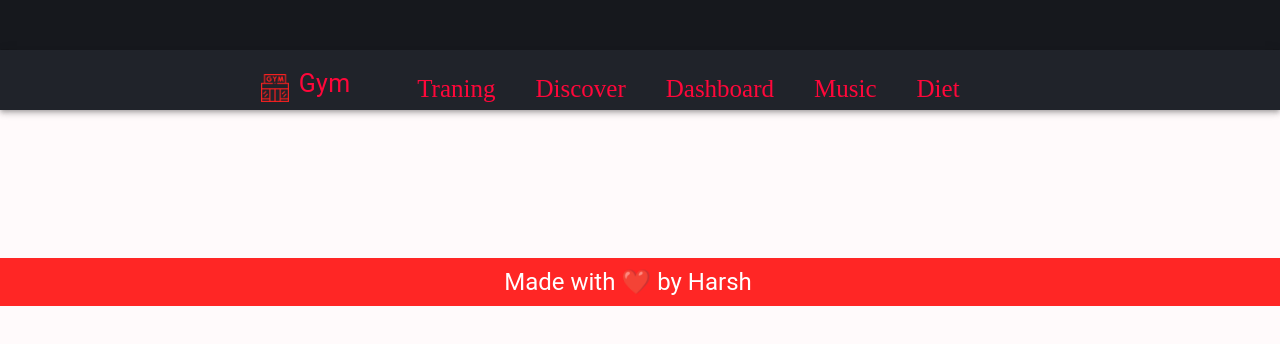
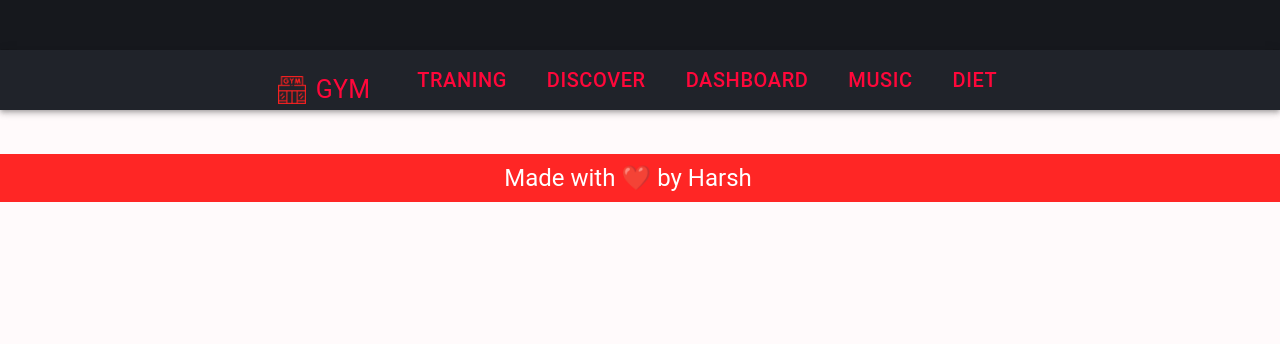
Before and after one commit to Harsh517-tech415/FitFinder.github.io, a React (Create React App) app: page /gym in a window 1280 px wide. Shown: the top 344 px of the page. Built offline with nearby package versions, Linux system fonts and the light colour scheme.

Commit message:
gymExercise

```diff
--- a/src/App.css
+++ b/src/App.css
@@ -6,6 +6,7 @@ body {
 .playButton:hover{
 color:green
 }
+
 .DiscoverScrollbar::-webkit-scrollbar
 {
   background-color: transparent;
--- a/src/App.js
+++ b/src/App.js
@@ -21,7 +21,7 @@ import Training from "./Pages/Gym/Training";
 import Dashboard from "./Pages/Gym/Dashboard";
 import Discover from "./Pages/Gym/Discover";
 import WorkoutRoutine from "./components/WorkoutRoutine";
-
+import GymExercise from "./Pages/Gym/GymExercise";
 export const Update = createContext();
 function App() {
   const [Color, setColor] = useState("#FF2625");
@@ -33,7 +33,7 @@ function App() {
   const [nav, setNav] = useState("./signup");
   const [verify, setVerify] = useState("Sign");
   const [displayAppBar, setDisplayAppBar] = useState("ok");
-
+const[pathIndex,setPathIndex]=useState(0)
   const getColor = (item1, item2, item3, item4, item5, item6) => {
     setColor(item1);
     seTextColor(item2);
@@ -76,26 +76,26 @@ function App() {
             <Route path="/yoga" element={<Yoga />} />
             <Route path="/homeworkout" element={<HomeWorkout />} />
             <Route path="/gym" element={<Gym/>} >
+              <Route path="gymexercise" element={<GymExercise pathIndex={pathIndex}/>}/>
             <Route path="traninggym" element={<Training />}/>
             <Route path="discovergym" element={<Discover />}/>
-            <Route path="fullbody" element={<WorkoutRoutine />} />
-            <Route path="lowerbody" element={<WorkoutRoutine />} />
-            <Route path="absb" element={<WorkoutRoutine />} />
-            <Route path="absi" element={<WorkoutRoutine />} />
-            <Route path="absa" element={<WorkoutRoutine />} />
-            <Route path="chestb" element={<WorkoutRoutine />} />
-            <Route path="chesti" element={<WorkoutRoutine />} />
-            <Route path="chesta" element={<WorkoutRoutine />} />
-            <Route path="armb" element={<WorkoutRoutine />} />
-            <Route path="armi" element={<WorkoutRoutine />} />
-            <Route path="arma" element={<WorkoutRoutine />} />
-            <Route path="legb" element={<WorkoutRoutine />} />
-            <Route path="legi" element={<WorkoutRoutine />} />
-            <Route path="lega" element={<WorkoutRoutine />} />
-            <Route path="s&bb" element={<WorkoutRoutine />} />
-            <Route path="s&bi" element={<WorkoutRoutine />} />
-            <Route path="s&ba" element={<WorkoutRoutine />} />
-
+            <Route path="fullbody" element={<WorkoutRoutine pathIndex={pathIndex} setPathIndex={setPathIndex}/>} />
+            <Route path="lowerbody" element={<WorkoutRoutine pathIndex={pathIndex} setPathIndex={setPathIndex}/>} />
+            <Route path="absb" element={<WorkoutRoutine pathIndex={pathIndex} setPathIndex={setPathIndex}/>} />
+            <Route path="absi" element={<WorkoutRoutine pathIndex={pathIndex} setPathIndex={setPathIndex}/>} />
+            <Route path="absa" element={<WorkoutRoutine pathIndex={pathIndex} setPathIndex={setPathIndex}/>} />
+            <Route path="chestb" element={<WorkoutRoutine pathIndex={pathIndex} setPathIndex={setPathIndex}/>} />
+            <Route path="chesti" element={<WorkoutRoutine pathIndex={pathIndex} setPathIndex={setPathIndex}/>} />
+            <Route path="chesta" element={<WorkoutRoutine pathIndex={pathIndex} setPathIndex={setPathIndex}/>} />
+            <Route path="armb" element={<WorkoutRoutine pathIndex={pathIndex} setPathIndex={setPathIndex}/>} />
+            <Route path="armi" element={<WorkoutRoutine pathIndex={pathIndex} setPathIndex={setPathIndex}/>} />
+            <Route path="arma" element={<WorkoutRoutine pathIndex={pathIndex} setPathIndex={setPathIndex}/>} />
+            <Route path="legb" element={<WorkoutRoutine pathIndex={pathIndex} setPathIndex={setPathIndex}/>} />
+            <Route path="legi" element={<WorkoutRoutine pathIndex={pathIndex} setPathIndex={setPathIndex}/>} />
+            <Route path="lega" element={<WorkoutRoutine pathIndex={pathIndex} setPathIndex={setPathIndex}/>} />
+            <Route path="s&bb" element={<WorkoutRoutine pathIndex={pathIndex} setPathIndex={setPathIndex}/>} />
+            <Route path="s&bi" element={<WorkoutRoutine pathIndex={pathIndex} setPathIndex={setPathIndex}/>} />
+            <Route path="s&ba" element={<WorkoutRoutine pathIndex={pathIndex} setPathIndex={setPathIndex}/>} />
             <Route path="dashboardgym" element={<Dashboard />}/>
 
           </Route>
--- a/src/Pages/Gym.js
+++ b/src/Pages/Gym.js
@@ -1,11 +1,12 @@
-import { Stack, Link, Typography } from "@mui/material";
+import { Stack, Button, Typography } from "@mui/material";
 import { AppBar } from "@mui/material";
 import React, { useContext, useEffect } from "react";
-import { useLocation,Outlet } from "react-router-dom";
+import { useLocation,Outlet, useNavigate } from "react-router-dom";
 import { Update } from "../App";
 import gym from "../assets/icons/gym.png";
 
 const Gym = () => {
+  const navigate=useNavigate();
   const { setDisplayAppBar } = useContext(Update);
   const location = useLocation();
   useEffect(() => {
@@ -36,12 +37,12 @@ const Gym = () => {
             padding: "0px 20px 0px 20px",
           }}
         >
-          <Link
-          href="/gym"
+          <Button
+          onClick={()=>{navigate("/gym")}}
             sx={{
-              width: "calc(100% / 6)",
+              width: "calc(100%/6)",
               margin: { sm: "10px 10px 0px 0px", lg: "15px 10px 0px 0px" },
-              textDecoration: "none",
+              // textDecoration: "none",
             }}
           >
             <img src={gym} style={{ width: "28px", height: "28px" }} />
@@ -55,62 +56,58 @@ const Gym = () => {
             >
               Gym
             </Typography>
-          </Link>
-          <Link
-          href="/gym/traninggym"
+          </Button>
+          <Button
+
+          onClick={()=>{navigate('/gym/traninggym')}}
             sx={{
-              textDecoration: "none",
-              fontSize: { sm: "20px", lg: "25px" },
+              fontSize: { sm: "17px", lg: "20px" },
               height: { sm: "50px", lg: "60px" },
               padding: { sm: "10px 10px", lg: "20px 20px", color: "#FF073A" },
             }}
           >
             Traning
-          </Link>
-          <Link
-            href="/gym/discovergym"
+          </Button>
+          <Button
+            onClick={()=>{navigate("/gym/discovergym")}}
             sx={{
-              textDecoration: "none",
-              fontSize: { sm: "20px", lg: "25px" },
+              fontSize: { sm: "17px", lg: "20px" },
               height: { sm: "50px", lg: "60px" },
               padding: { sm: "10px 10px", lg: "20px 20px", color: "#FF073A" },
             }}
           >
             Discover
-          </Link>
-          <Link
-            href="/gym/dashboardgym"
+          </Button>
+          <Button
+            onClick={()=>{navigate("/gym/dashboardgym")}}
             sx={{
-              textDecoration: "none",
-              fontSize: { sm: "20px", lg: "25px" },
+              fontSize: { sm: "17px", lg: "20px" },
               height: { sm: "50px", lg: "60px" },
               padding: { sm: "10px 10px", lg: "20px 20px", color: "#FF073A" },
             }}
           >
             Dashboard
-          </Link>
-          <Link
-            href="/music"
+          </Button>
+          <Button
+            onClick={()=>{navigate("/music")}}
             sx={{
-              textDecoration: "none",
-              fontSize: { sm: "20px", lg: "25px" },
+              fontSize: { sm: "17px", lg: "20px" },
               height: { sm: "50px", lg: "60px" },
               padding: { sm: "10px 10px", lg: "20px 20px", color: "#FF073A" },
             }}
           >
             Music
-          </Link>
-          <Link
-            href="/dietgym"
+          </Button>
+          <Button
+            onClick={()=>{navigate("/dietgym")}}
             sx={{
-              textDecoration: "none",
-              fontSize: { sm: "20px", lg: "25px" },
+              fontSize: { sm: "17px", lg: "20px" },
               height: { sm: "50px", lg: "60px" },
               padding: { sm: "10px 10px", lg: "20px 20px", color: "#FF073A" },
             }}
           >
             Diet
-          </Link>
+          </Button>
         </Stack>
       </AppBar>
       <Outlet/>
--- /dev/null
+++ b/src/Pages/Gym/GymExercise.js
@@ -0,0 +1,47 @@
+import { Box, Typography,Button } from '@mui/material'
+import Card from '@mui/material/Card';
+import CardContent from '@mui/material/CardContent';
+import CardMedia from '@mui/material/CardMedia';
+import React, { useContext, useEffect, useState } from 'react'
+import { useLocation } from 'react-router-dom'
+import {Update} from '../../App'
+import { exercisebeginner } from './GymInfo'
+import SkipPreviousRoundedIcon from '@mui/icons-material/SkipPreviousRounded';
+import SkipNextRoundedIcon from '@mui/icons-material/SkipNextRounded';
+const GymExercise = ({pathIndex}) => {
+    const exerciseDetail=exercisebeginner[pathIndex];
+    const {setDisplayAppBar}=useContext(Update)
+    const [option,setOption]=useState(0)
+    const [index,setIndex]=useState(0)
+    const [display,setDisplay]=useState("")
+    const [disable,setDisable]=useState(true)
+    const location=useLocation()
+  useEffect(()=>{
+    if(location.pathname==="/gym/gymexercise")
+    {setDisplayAppBar("none")}
+    // console.log(exerciseDetail[index].name)
+  },[])
+  useEffect(()=>{exerciseDetail[index].side===0?setDisplay("none"):setDisplay("block"); index===0?setDisable(true):setDisplay(false)},[index])
+    return (
+    <>
+    {option===0?
+    <Box sx={{backgroundColor:"white",m:{sm:"2px 0% 0px 6.5%",lg:"5px 20% 0% 15%"},width:{sm:"650px",lg:"900px"},height:{sm:"770px",lg:"750px"},boxShadow:"0px 0px 50px 2px grey"}}>
+        <CardMedia
+        sx={{display:"inline",m:{sm:"2% 25% 0% 25%",lg:"1.5% 20% 0% 22%"},width:{sm:"300px",lg:"500px"},height:{sm:"360px",lg:"450px"}}}
+        component="img"
+         src={exerciseDetail[index].gifUrl}/>
+         <CardContent>
+            <Typography sx={{m:{sm:"10px 0px 0px 0px",lg:"10px 0px 0px 0px"},textAlign:"center",fontSize:"24px",fontWeight:"800"}}>{exerciseDetail[index].name}</Typography>
+            <Typography sx={{display:{display},color:"grey",m:{sm:"5% 0% 0% 43.2%",lg:"2% 0% 0% 45%"}}}>Each Side x{exerciseDetail[index].side}</Typography>
+            <Typography sx={{fontWeight:"600",fontSize:"34px",m:{sm:"5% 0% 0% 46%",lg:"2% 0% 0% 47%"}}}>{exerciseDetail[index].reps}</Typography>
+            <Button variant="contained" color="error" sx={{width:"200px",height:"50px",borderRadius:"30px",m:{sm:"3% 36%",lg:"3% 39.5%"}}}>Done</Button>
+            <Button color="error"  disabled={disable} sx={{fontSize:"18px",m:{sm:"0% 10% 0% 30%"}}}><SkipPreviousRoundedIcon fontSize="large"/>Previous</Button>
+            <Button color="error" sx={{fontSize:"18px"}}>Skip<SkipNextRoundedIcon fontSize="large"/></Button>
+         </CardContent>
+    </Box>
+    :<Box></Box>}
+    </>
+  )
+}
+
+export default GymExercise
--- a/src/Pages/Gym/GymInfo.js
+++ b/src/Pages/Gym/GymInfo.js
@@ -58,20 +58,20 @@ export default GymInfo
 export const exercisebeginner=[
 [],[],
 [
-{bodyPart: 'Cardio', equipment: 'Body Weight', gifUrl: 'http://d205bpvrqc9yn1.cloudfront.net/1160.gif', id: '1160',ml:"10%", reps:"x12",name: 'Burpee',target:"cardiovascular system"},
-{bodyPart: 'Waist', equipment: 'Cable', gifUrl: 'http://d205bpvrqc9yn1.cloudfront.net/0175.gif', id: '0175',ml:"10%", reps:"x12",name: 'Cable Kneeling Crunch',target:"abs"},
-{bodyPart: 'Waist', equipment: 'Cable', gifUrl: 'http://d205bpvrqc9yn1.cloudfront.net/0862.gif', id: '0862',ml:"10%", reps:"x12",name: 'Cable Twist (up-down)', target:"abs"},
-{bodyPart: 'Waist',  equipment: 'Body Weight', gifUrl: 'http://d205bpvrqc9yn1.cloudfront.net/0472.gif', id: '0472',ml:"10%", reps:"x12",name: 'Hanging Leg Raise',target:"abs"},
-{bodyPart: 'Waist', equipment: 'wheel roller', gifUrl: 'http://d205bpvrqc9yn1.cloudfront.net/0857.gif', id: '0857',ml:"10%",reps:"x14", name: 'Wheel Rollerout',target:"abs"},
-{bodyPart: 'Waist', equipment: 'Body Weight', gifUrl: 'http://d205bpvrqc9yn1.cloudfront.net/0006.gif', id: '0006',ml:"10%", reps:"x14",name: 'Alternate Heel Touchers',target:"abs"},
-{bodyPart: 'Waist', equipment: 'Body Weight', gifUrl: 'http://d205bpvrqc9yn1.cloudfront.net/3544.gif', id: '3544',ml:"10%",reps:"x12", name: 'Bodyweight Incline Side Plank',target:"abs"},
-{bodyPart: 'Waist',  equipment: 'Body Weight', gifUrl: 'http://d205bpvrqc9yn1.cloudfront.net/0472.gif', id: '0472',ml:"10%", reps:"x12",name: 'Hanging Leg Raise',target:"abs"},
-{bodyPart: 'Waist',  equipment: 'Body Weight', gifUrl: 'http://d205bpvrqc9yn1.cloudfront.net/3665.gif', id: '3665',ml:"10%",reps:"00:20" ,name: 'Power Point Plank',target:"abs"},
-{bodyPart: 'Waist', equipment: 'Cable', gifUrl: 'http://d205bpvrqc9yn1.cloudfront.net/0175.gif', id: '0175',ml:"10%", reps:"x12",name: 'Cable Kneeling Crunch',target:"abs"},
-{bodyPart: 'Waist', equipment: 'Cable', gifUrl: 'http://d205bpvrqc9yn1.cloudfront.net/0223.gif', id: '0223',ml:"10%",reps:"x12", name: 'Cable Side Crunch',target:"abs"},
-{bodyPart: 'Waist', equipment: 'Barbell', gifUrl: 'http://d205bpvrqc9yn1.cloudfront.net/0103.gif', id: '0103',ml:"10%", reps:"x12",name: 'Barbell Standing Ab Rollerout',target:"abs"},
-{bodyPart: 'Waist', equipment: 'Barbell', gifUrl: 'http://d205bpvrqc9yn1.cloudfront.net/0112.gif', id: '0112',ml:"10%",reps:"x12", name: 'Barbell Standing Twist',target:"abs"},
-{bodyPart: 'Waist', equipment: 'Wheel Roller', gifUrl: 'http://d205bpvrqc9yn1.cloudfront.net/0857.gif', id: '0857',ml:"10%",reps:"x14", name: 'Wheel Rollerout',target:"abs"},
+{bodyPart: 'Cardio', equipment: 'Body Weight', gifUrl: 'http://d205bpvrqc9yn1.cloudfront.net/1160.gif', id: '1160',ml:"10%", reps:"x14",side:0,name: 'Burpee',target:"cardiovascular system"},
+{bodyPart: 'Waist', equipment: 'Cable', gifUrl: 'http://d205bpvrqc9yn1.cloudfront.net/0175.gif', id: '0175',ml:"10%", reps:"x12",side:0,name: 'Cable Kneeling Crunch',target:"abs"},
+{bodyPart: 'Waist', equipment: 'Cable', gifUrl: 'http://d205bpvrqc9yn1.cloudfront.net/0862.gif', id: '0862',ml:"10%", reps:"x12",side:0,name: 'Cable Twist (up-down)', target:"abs"},
+{bodyPart: 'Waist',  equipment: 'Body Weight', gifUrl: 'http://d205bpvrqc9yn1.cloudfront.net/0472.gif', id: '0472',ml:"10%", reps:"x8",side:0,name: 'Hanging Leg Raise',target:"abs"},
+{bodyPart: 'Waist', equipment: 'wheel roller', gifUrl: 'http://d205bpvrqc9yn1.cloudfront.net/0857.gif', id: '0857',ml:"10%",reps:"x14", side:0,name: 'Wheel Rollerout',target:"abs"},
+{bodyPart: 'Waist', equipment: 'Body Weight', gifUrl: 'http://d205bpvrqc9yn1.cloudfront.net/0006.gif', id: '0006',ml:"10%", reps:"x14",side:0,name: 'Alternate Heel Touchers',target:"abs"},
+{bodyPart: 'Waist', equipment: 'Body Weight', gifUrl: 'http://d205bpvrqc9yn1.cloudfront.net/3544.gif', id: '3544',ml:"10%",reps:"00:20", side:0,name: 'Bodyweight Incline Side Plank',target:"abs"},
+{bodyPart: 'Waist',  equipment: 'Body Weight', gifUrl: 'http://d205bpvrqc9yn1.cloudfront.net/0472.gif', id: '0472',ml:"10%", reps:"x8",side:0,name: 'Hanging Leg Raise',target:"abs"},
+{bodyPart: 'Waist',  equipment: 'Body Weight', gifUrl: 'http://d205bpvrqc9yn1.cloudfront.net/3665.gif', id: '3665',ml:"10%",reps:"x16" ,side:8,name: 'Power Point Plank',target:"abs"},
+{bodyPart: 'Waist', equipment: 'Cable', gifUrl: 'http://d205bpvrqc9yn1.cloudfront.net/0175.gif', id: '0175',ml:"10%", reps:"x12",side:0,name: 'Cable Kneeling Crunch',target:"abs"},
+{bodyPart: 'Waist', equipment: 'Cable', gifUrl: 'http://d205bpvrqc9yn1.cloudfront.net/0223.gif', id: '0223',ml:"10%",reps:"x12",side:0, name: 'Cable Side Crunch',target:"abs"},
+{bodyPart: 'Waist', equipment: 'Barbell', gifUrl: 'http://d205bpvrqc9yn1.cloudfront.net/0103.gif', id: '0103',ml:"10%", reps:"x12",side:0,name: 'Barbell Standing Ab Rollerout',target:"abs"},
+{bodyPart: 'Waist', equipment: 'Barbell', gifUrl: 'http://d205bpvrqc9yn1.cloudfront.net/0112.gif', id: '0112',ml:"10%",reps:"x12", side:0,name: 'Barbell Standing Twist',target:"abs"},
+{bodyPart: 'Waist', equipment: 'Wheel Roller', gifUrl: 'http://d205bpvrqc9yn1.cloudfront.net/0857.gif', id: '0857',ml:"10%",reps:"x14", side:0,name: 'Wheel Rollerout',target:"abs"},
 ],
 [],[],[],[],[],[],[],[],[],[],[],[],[],[]
 ]
--- a/src/components/Footer.js
+++ b/src/components/Footer.js
@@ -11,7 +11,7 @@ const Footer = () => {
         color={bColor}
         bgcolor={Color}
         paddingRight={3}
-        mt={18.5}
+        mt={5.5}
         paddingBottom={1}
         variant="h5"
         pt={1}
--- a/src/components/GymCard.js
+++ b/src/components/GymCard.js
@@ -1,11 +1,13 @@
 import { Box, Stack,Link, Typography,Button } from "@mui/material";
-import React, { useEffect } from "react";
+import React from "react";
+import { useNavigate } from "react-router-dom";
 import PlayArrowIcon from "@mui/icons-material/PlayArrow";
 import ElectricBoltIcon from '@mui/icons-material/ElectricBolt';
 import Card from '@mui/material/Card';
 import CardContent from '@mui/material/CardContent';
 import CardMedia from '@mui/material/CardMedia';
 const GymCard = ({ Carddetail }) => {
+  const navigate=useNavigate()
   return (
 <Card sx={{minWidth:"275px",maxWidth:"275px",ml:"30px",
 boxShadow:"0px 4px 8px 1px grey"
@@ -40,9 +42,10 @@ boxShadow:"0px 4px 8px 1px grey"
            backgroundColor:"#9e9e9e"
 
          }}
+         onClick={()=>{navigate(`${[Carddetail.link]}`)}}
        >
-       <Link href={[Carddetail.link]}><PlayArrowIcon sx={{color:"black",size:"large"}}className="playButton" />
-       </Link></Button>
+       <PlayArrowIcon sx={{color:"black",size:"large"}}className="playButton" />
+       </Button>
     <Typography
         sx=
         {{
--- a/src/components/WorkoutRoutine.js
+++ b/src/components/WorkoutRoutine.js
@@ -1,13 +1,13 @@
 import React, { useEffect, useContext, useState } from "react";
 import { Update } from "../App";
-import { useLocation } from "react-router-dom";
+import { useLocation,useNavigate } from "react-router-dom";
 import GymInfo, {exercisebeginner} from "../Pages/Gym/GymInfo";
 import {exercises} from "../Pages/Gym/GymInfo";
 import {time} from "../Pages/Gym/GymInfo";
-
+import GymExercise from "../Pages/Gym/GymExercise";
 import image from '../Pages/Gym/GymInfo'
 import WorkoutCollection from "../Pages/Gym/WorkoutCollection";
-import { Typography,Box,TextField, Stack, Button } from "@mui/material";
+import { Typography,Box,TextField, Stack, Button, Link } from "@mui/material";
 import chest1 from '../assets/images/chest1.jpg'
 import chest2 from '../assets/images/chest2.jpg'
 import chest3 from '../assets/images/chest3.png'
@@ -29,20 +29,21 @@ import Card from '@mui/material/Card';
 import CardContent from '@mui/material/CardContent';
 import CardMedia from '@mui/material/CardMedia';
 import FiberManualRecordIcon from '@mui/icons-material/FiberManualRecord';
-const WorkoutRoutine = () => {
 
+const WorkoutRoutine = ({pathIndex,setPathIndex}) => {
   const [rest,setRest]=useState(10)
   const workouts=[0,0,15,0,0,0,0,0,0,0,0,0,0,0,0,0,0]
   const image=[FullBody,LowerBody,absb,abs2,abs3,chest1,chest2,chest3,arm1,arm2,arm3,leg1,leg2,leg3,back1,back2,back3];
-  const [pathIndex, setPathIndex] = useState(0);
+  // const [pathIndex, setPathIndex] = useState(0);
   const { setDisplayAppBar } = useContext(Update);
   const location = useLocation();
-
+const navigate=useNavigate()
   useEffect(() => {
     exercises.map((value, index) => {
       if (location.pathname === `/gym/${value}`) {
         setDisplayAppBar("none");
         setPathIndex(index);
+        // path=pathIndex
       }
     });
   }, []);
@@ -70,7 +71,7 @@ const WorkoutRoutine = () => {
     {exercisebeginner[pathIndex].map((item)=>(
 <WorkoutCollection pathexercise={item} />
       ))}
-      <Button variant="contained" sx={{position:"absolute",ml:{sm:"38%",lg:"27%"},mt:{sm:"70%",lg:"36%"}}}>Start</Button>
+      <Button onClick={()=>{navigate('/gym/gymexercise')}} variant="contained" sx={{backgroundColor:"black",position:"absolute",ml:{sm:"38%",lg:"27%"},mt:{sm:"69.2%",lg:"36%"},color:"white"}}>Start</Button>
     </Stack>
   </Box>
 
```
Also changed, not shown: src/Pages/Gym/Discover.js (+0 -10 lines).
